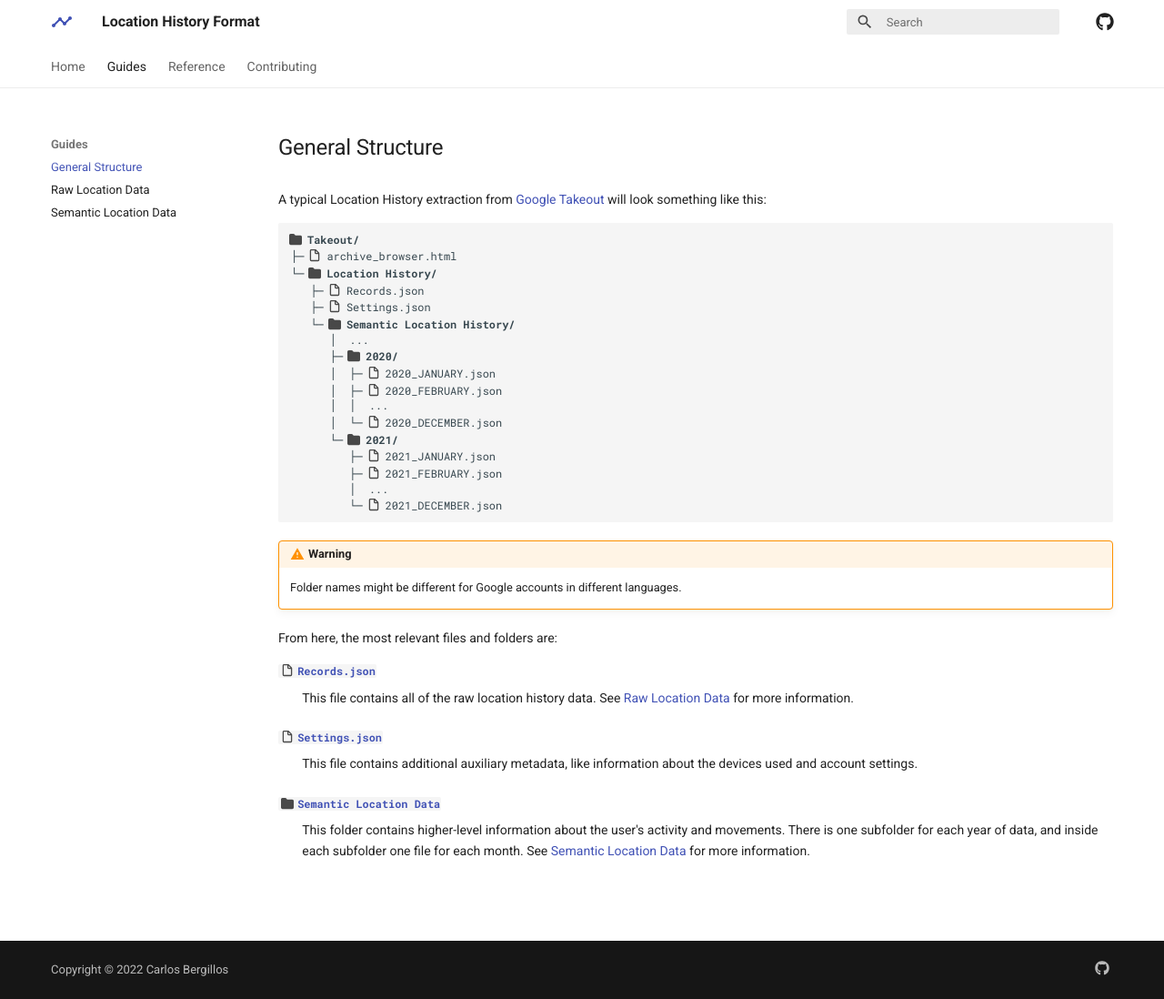
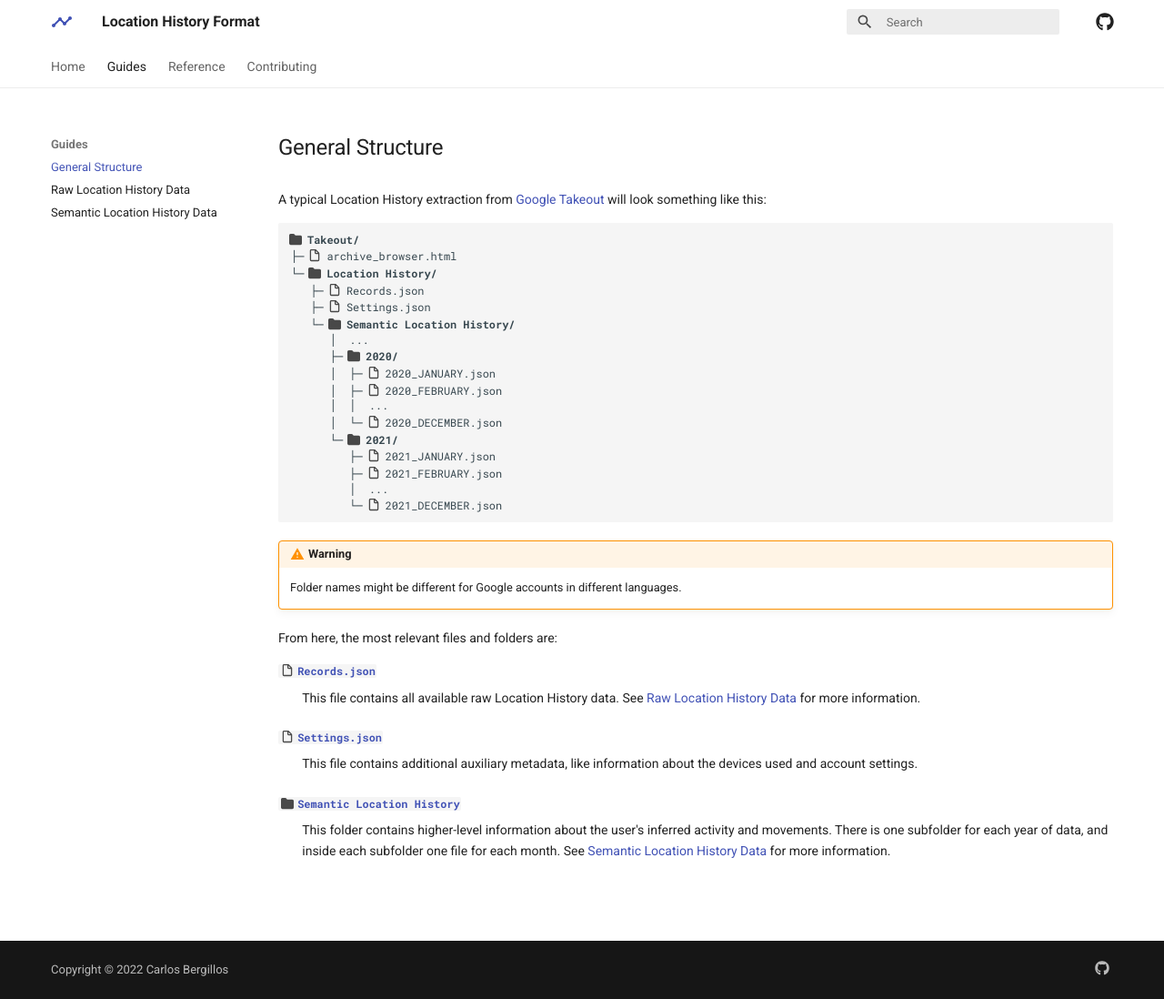
Before and after one commit to CarlosBergillos/LocationHistoryFormat, an MkDocs documentation site: the page built from docs/guides/general_structure.md, in a window 1280 px wide and 1098 px high. Shown: the whole window at 91% size. Built offline with MkDocs 1.6.1 and Material for MkDocs 9.7.7, drawn with Linux system fonts in a browser that asks for light colours; comment, search, counter and statistics services are not loaded.

Commit message:
Documentation text improvements

```diff
--- a/docs/guides/general_structure.md
+++ b/docs/guides/general_structure.md
@@ -30,21 +30,21 @@ A typical Location History extraction from [Google Takeout] will look something
 From here, the most relevant files and folders are:
 
 <ic-file>**[Records.json]**</ic-file>
-:   This file contains all of the raw location history data.
-    See [Raw Location Data] for more information.
+:   This file contains all available raw Location History data.
+    See [Raw Location History Data] for more information.
 
 <ic-file>**[Settings.json]**</ic-file>
 :   This file contains additional auxiliary metadata, like information about the devices used and account settings.
 
 
-<ic-folder>**[Semantic Location Data]**</ic-folder>
-:   This folder contains higher-level information about the user's activity and movements.
+<ic-folder>**[Semantic Location History][Semantic Location History Data]**</ic-folder>
+:   This folder contains higher-level information about the user's inferred activity and movements.
     There is one subfolder for each year of data, and inside each subfolder one file for each month.
-    See [Semantic Location Data] for more information.
+    See [Semantic Location History Data] for more information.
 
 
 [Google Takeout]: https://takeout.google.com/settings/takeout
-[Raw Location Data]: raw_location.md
-[Semantic Location Data]: semantic_location.md
+[Raw Location History Data]: raw_location.md
+[Semantic Location History Data]: semantic_location.md
 [Records.json]: ../reference/records.md
 [Settings.json]: ../reference/settings.md
--- a/mkdocs.yml
+++ b/mkdocs.yml
@@ -54,8 +54,8 @@ nav:
   - Home: index.md
   - Guides:
     - General Structure: guides/general_structure.md
-    - Raw Location Data: guides/raw_location.md
-    - Semantic Location Data: guides/semantic_location.md
+    - Raw Location History Data: guides/raw_location.md
+    - Semantic Location History Data: guides/semantic_location.md
   - Reference:
     - reference/index.md
     - Records.json: reference/records.md
```
Also changed, not shown: docs/guides/raw_location.md (+5 -3 lines), docs/guides/semantic_location.md (+10 -4 lines).
